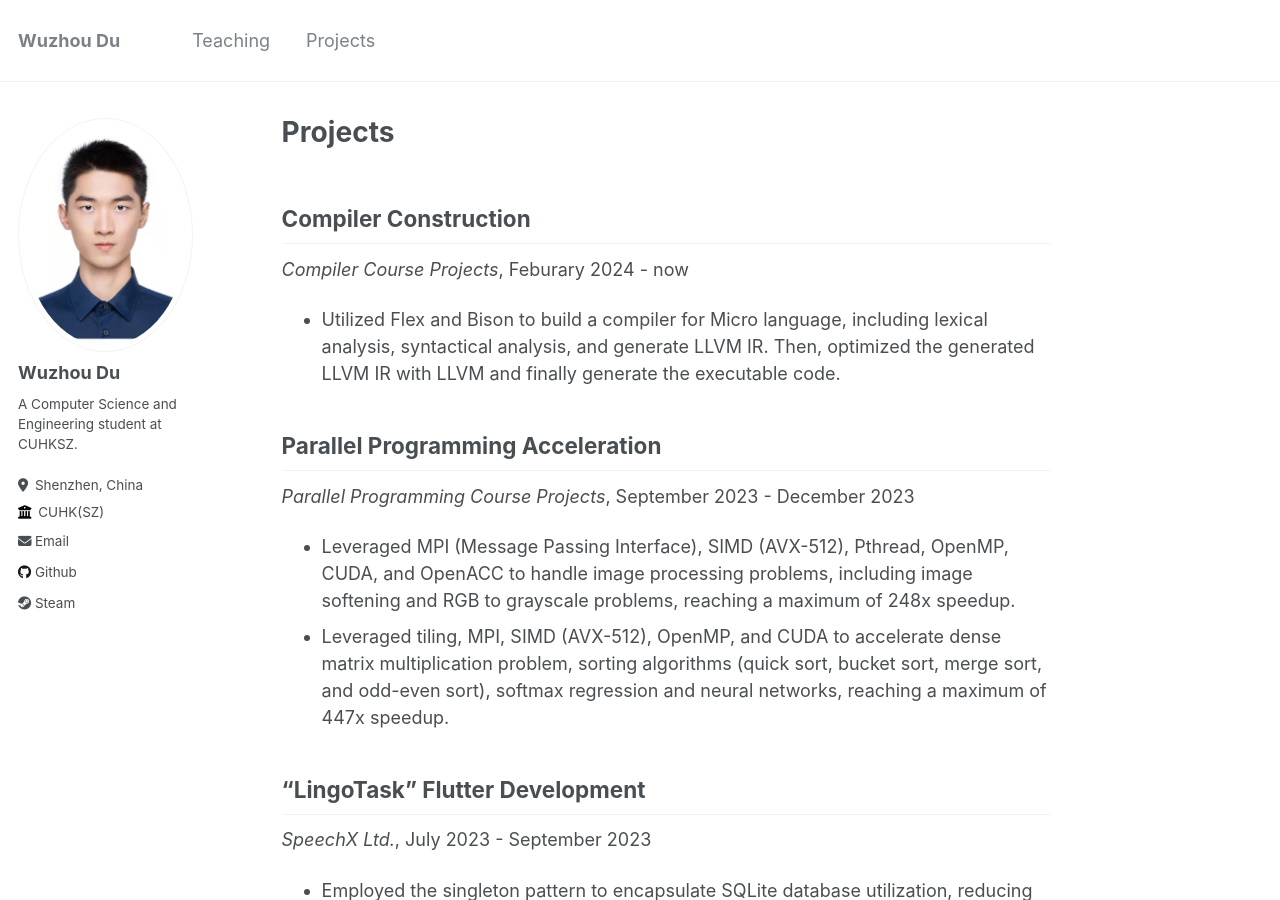
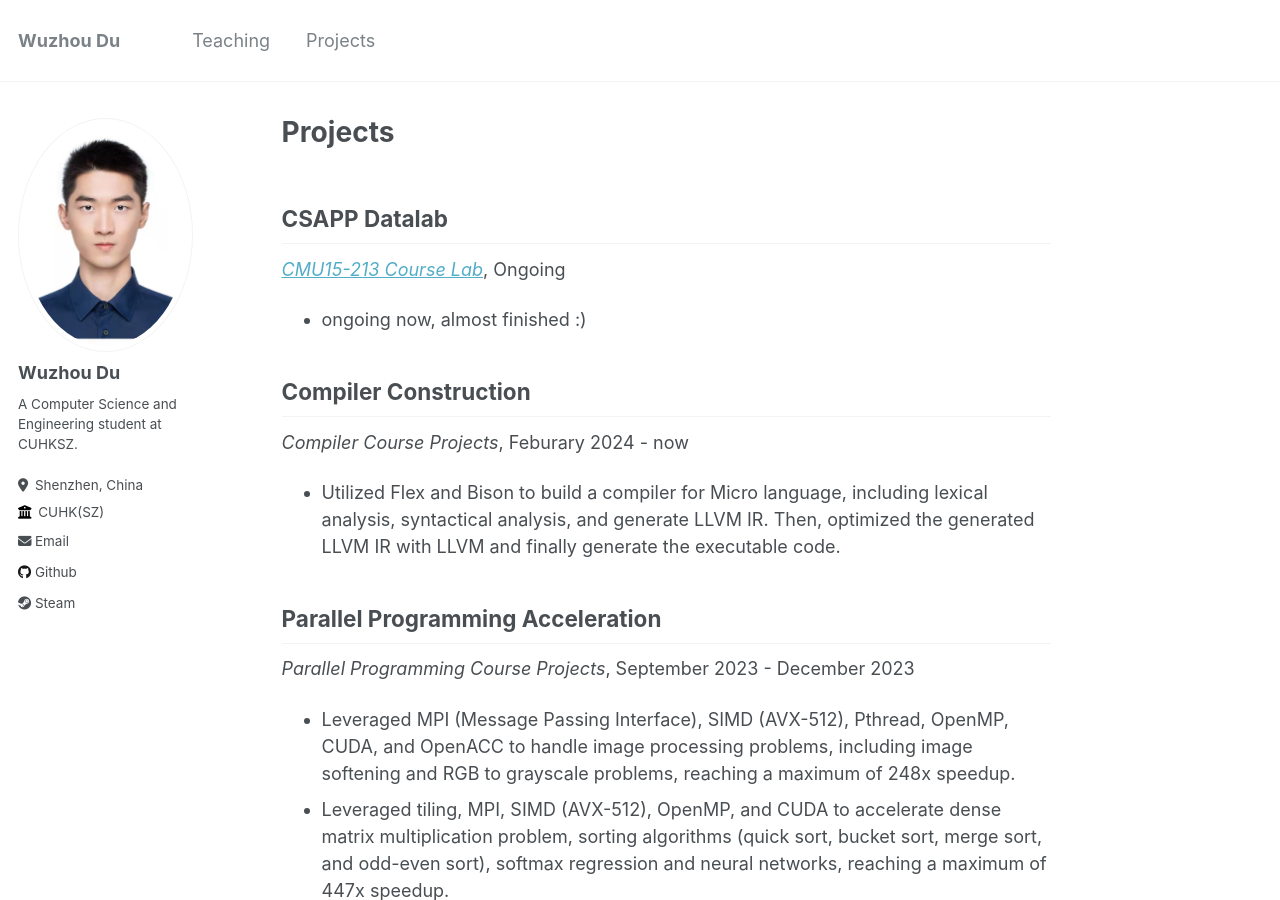
Before and after one commit to WuzhouDu/WuzhouDu.github.io, a Jekyll site: the page built from _pages/projects.md, in a window 1280 px wide and 900 px high. Built offline with Jekyll 4.4.1, drawn with Linux system fonts in a browser that asks for light colours.

Commit message:
add: CSAPP project

```diff
--- a/_pages/projects.md
+++ b/_pages/projects.md
@@ -3,6 +3,10 @@ permalink: /projects/
 title: "Projects"
 author_profile: true
 ---
+
+## CSAPP Datalab
+*[CMU15-213 Course Lab](https://github.com/WuzhouDu/CSAPP_labs)*, Ongoing
+- ongoing now, almost finished :)
 
 ## Compiler Construction
 *Compiler Course Projects*, Feburary 2024 - now
```
